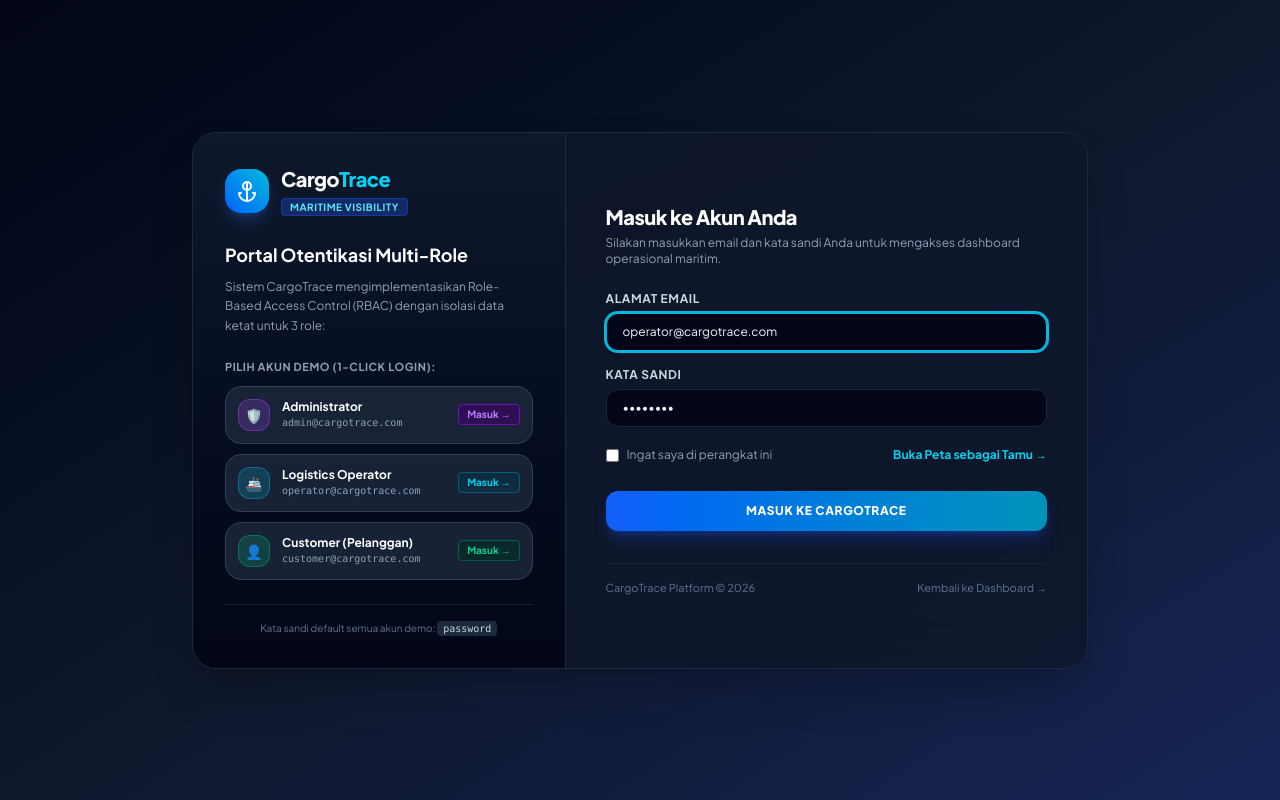
After one commit to mikaolyvia/CargoTrace, a Laravel app: page /login in a window 1280 px wide. The commit adds this page. Run offline with Laravel 12, Linux system fonts and the light colour scheme; data comes from the database, SQL or seed files in the repository; style sheets or scripts are compiled from the project's sources.

Commit message:
feat(auth): add web login, logout, and 1-click role switcher for Admin, Operator, and Customer

```diff
--- /dev/null
+++ b/app/Http/Controllers/Web/AuthWebController.php
@@ -0,0 +1,87 @@
+<?php
+
+namespace App\Http\Controllers\Web;
+
+use App\Http\Controllers\Controller;
+use App\Models\User;
+use Illuminate\Http\RedirectResponse;
+use Illuminate\Http\Request;
+use Illuminate\Support\Facades\Auth;
+use Illuminate\View\View;
+
+class AuthWebController extends Controller
+{
+    /**
+     * Show the application login form.
+     */
+    public function showLoginForm(): View|RedirectResponse
+    {
+        return view('auth.login', [
+            'users' => [
+                'admin' => User::where('role', 'ADMIN')->first(),
+                'operator' => User::where('role', 'OPERATOR')->first(),
+                'customer' => User::where('role', 'CUSTOMER')->first(),
+            ],
+        ]);
+    }
+
+    /**
+     * Handle an authentication attempt.
+     */
+    public function login(Request $request): RedirectResponse
+    {
+        $credentials = $request->validate([
+            'email' => ['required', 'email'],
+            'password' => ['required', 'string'],
+        ]);
+
+        $remember = $request->boolean('remember');
+
+        if (Auth::attempt($credentials, $remember)) {
+            $request->session()->regenerate();
+
+            return redirect()->intended(route('dashboard'))
+                ->with('success', 'Selamat datang kembali, ' . Auth::user()->name . '!');
+        }
+
+        return back()->withErrors([
+            'email' => 'Email atau kata sandi yang Anda masukkan tidak sesuai.',
+        ])->onlyInput('email');
+    }
+
+    /**
+     * Quick switch between demo roles (Admin, Operator, Customer).
+     */
+    public function switchRole(Request $request, string $role): RedirectResponse
+    {
+        $role = strtoupper($role);
+        if (! in_array($role, ['ADMIN', 'OPERATOR', 'CUSTOMER'])) {
+            return back()->with('error', 'Peran tidak valid.');
+        }
+
+        $targetUser = User::where('role', $role)->first();
+        if (! $targetUser) {
+            return back()->with('error', "Pengguna dengan peran {$role} tidak ditemukan.");
+        }
+
+        Auth::login($targetUser);
+        $request->session()->regenerate();
+
+        return redirect()->back()
+            ->with('success', "Beralih akun ke: {$targetUser->name} ({$targetUser->role})");
+    }
+
+    /**
+     * Log the user out of the application.
+     */
+    public function logout(Request $request): RedirectResponse
+    {
+        Auth::logout();
+
+        $request->session()->invalidate();
+        $request->session()->regenerateToken();
+
+        return redirect()->route('login')
+            ->with('success', 'Anda telah berhasil keluar dari sistem CargoTrace.');
+    }
+}
--- /dev/null
+++ b/resources/views/auth/login.blade.php
@@ -0,0 +1,171 @@
+<!DOCTYPE html>
+<html lang="id" class="h-full bg-slate-950">
+<head>
+    <meta charset="UTF-8">
+    <meta name="viewport" content="width=device-width, initial-scale=1.0">
+    <title>Login - CargoTrace Maritime Visibility</title>
+    <link rel="preconnect" href="https://fonts.googleapis.com">
+    <link rel="preconnect" href="https://fonts.gstatic.com" crossorigin>
+    <link href="https://fonts.googleapis.com/css2?family=Plus+Jakarta+Sans:wght@400;500;600;700;800;900&display=swap" rel="stylesheet">
+    @vite(['resources/css/app.css', 'resources/js/app.js'])
+    <style>
+        body { font-family: 'Plus Jakarta Sans', ui-sans-serif, system-ui, sans-serif; }
+    </style>
+</head>
+<body class="h-full flex items-center justify-center p-4 bg-gradient-to-br from-slate-950 via-slate-900 to-blue-950 text-slate-100">
+
+    <div class="w-full max-w-4xl grid grid-cols-1 md:grid-cols-12 bg-slate-900/90 border border-slate-800 rounded-3xl shadow-2xl overflow-hidden backdrop-blur-xl">
+
+        <!-- Left Column: Branding & Role Selection -->
+        <div class="md:col-span-5 p-8 bg-gradient-to-b from-slate-900 to-slate-950 flex flex-col justify-between border-b md:border-b-0 md:border-r border-slate-800">
+            <div>
+                <div class="flex items-center gap-3 mb-6">
+                    <div class="w-11 h-11 rounded-2xl bg-gradient-to-tr from-blue-600 to-cyan-500 flex items-center justify-center text-white shadow-lg shadow-blue-500/25">
+                        <svg class="w-6 h-6" fill="none" stroke="currentColor" viewBox="0 0 24 24">
+                            <path stroke-linecap="round" stroke-linejoin="round" stroke-width="2" d="M12 3v18m0-18c-2.21 0-4 1.79-4 4s1.79 4 4 4 4-1.79 4-4-1.79-4-4-4zm-8 11a8 8 0 0016 0M4 14h2m12 0h2"/>
+                        </svg>
+                    </div>
+                    <div>
+                        <h1 class="text-xl font-black text-white tracking-tight">Cargo<span class="text-cyan-400">Trace</span></h1>
+                        <span class="text-[10px] font-bold uppercase tracking-wider px-2 py-0.5 rounded bg-blue-900/60 text-cyan-300 border border-blue-700/50">Maritime Visibility</span>
+                    </div>
+                </div>
+
+                <h2 class="text-lg font-bold text-white mb-2">Portal Otentikasi Multi-Role</h2>
+                <p class="text-xs text-slate-400 leading-relaxed mb-6">
+                    Sistem CargoTrace mengimplementasikan Role-Based Access Control (RBAC) dengan isolasi data ketat untuk 3 role:
+                </p>
+
+                <!-- Quick Switch Buttons for Demo -->
+                <div class="space-y-2.5">
+                    <p class="text-[11px] font-bold uppercase tracking-wider text-slate-400">Pilih Akun Demo (1-Click Login):</p>
+
+                    <!-- Admin Card -->
+                    <form action="{{ route('login.post') }}" method="POST">
+                        @csrf
+                        <input type="hidden" name="email" value="admin@cargotrace.com">
+                        <input type="hidden" name="password" value="password">
+                        <button type="submit" class="w-full text-left p-3 rounded-2xl bg-slate-800/80 hover:bg-slate-800 border border-slate-700 hover:border-blue-500 transition group flex items-center justify-between">
+                            <div class="flex items-center gap-3">
+                                <span class="w-8 h-8 rounded-xl bg-purple-500/20 text-purple-300 border border-purple-500/40 flex items-center justify-center text-sm font-bold">🛡️</span>
+                                <div>
+                                    <div class="text-xs font-bold text-white group-hover:text-cyan-300 transition">Administrator</div>
+                                    <div class="text-[10px] text-slate-400 font-mono">admin@cargotrace.com</div>
+                                </div>
+                            </div>
+                            <span class="text-[10px] font-bold text-purple-400 px-2 py-0.5 rounded bg-purple-950/60 border border-purple-800">Masuk &rarr;</span>
+                        </button>
+                    </form>
+
+                    <!-- Operator Card -->
+                    <form action="{{ route('login.post') }}" method="POST">
+                        @csrf
+                        <input type="hidden" name="email" value="operator@cargotrace.com">
+                        <input type="hidden" name="password" value="password">
+                        <button type="submit" class="w-full text-left p-3 rounded-2xl bg-slate-800/80 hover:bg-slate-800 border border-slate-700 hover:border-cyan-500 transition group flex items-center justify-between">
+                            <div class="flex items-center gap-3">
+                                <span class="w-8 h-8 rounded-xl bg-cyan-500/20 text-cyan-300 border border-cyan-500/40 flex items-center justify-center text-sm font-bold">🚢</span>
+                                <div>
+                                    <div class="text-xs font-bold text-white group-hover:text-cyan-300 transition">Logistics Operator</div>
+                                    <div class="text-[10px] text-slate-400 font-mono">operator@cargotrace.com</div>
+                                </div>
+                            </div>
+                            <span class="text-[10px] font-bold text-cyan-400 px-2 py-0.5 rounded bg-cyan-950/60 border border-cyan-800">Masuk &rarr;</span>
+                        </button>
+                    </form>
+
+                    <!-- Customer Card -->
+                    <form action="{{ route('login.post') }}" method="POST">
+                        @csrf
+                        <input type="hidden" name="email" value="customer@cargotrace.com">
+                        <input type="hidden" name="password" value="password">
+                        <button type="submit" class="w-full text-left p-3 rounded-2xl bg-slate-800/80 hover:bg-slate-800 border border-slate-700 hover:border-emerald-500 transition group flex items-center justify-between">
+                            <div class="flex items-center gap-3">
+                                <span class="w-8 h-8 rounded-xl bg-emerald-500/20 text-emerald-300 border border-emerald-500/40 flex items-center justify-center text-sm font-bold">👤</span>
+                                <div>
+                                    <div class="text-xs font-bold text-white group-hover:text-emerald-300 transition">Customer (Pelanggan)</div>
+                                    <div class="text-[10px] text-slate-400 font-mono">customer@cargotrace.com</div>
+                                </div>
+                            </div>
+                            <span class="text-[10px] font-bold text-emerald-400 px-2 py-0.5 rounded bg-emerald-950/60 border border-emerald-800">Masuk &rarr;</span>
+                        </button>
+                    </form>
+                </div>
+            </div>
+
+            <div class="mt-6 pt-4 border-t border-slate-800/80 text-[10px] text-slate-500 text-center">
+                Kata sandi default semua akun demo: <span class="font-mono text-slate-300 bg-slate-800 px-1.5 py-0.5 rounded">password</span>
+            </div>
+        </div>
+
+        <!-- Right Column: Manual Login Form -->
+        <div class="md:col-span-7 p-8 md:p-10 flex flex-col justify-center">
+            <div class="mb-6">
+                <h3 class="text-xl font-black text-white tracking-tight">Masuk ke Akun Anda</h3>
+                <p class="text-xs text-slate-400 mt-1">Silakan masukkan email dan kata sandi Anda untuk mengakses dashboard operasional maritim.</p>
+            </div>
+
+            <!-- Flash Error / Success Notifications -->
+            @if(session('success'))
+                <div class="mb-4 p-3 rounded-xl bg-emerald-950/70 border border-emerald-800 text-emerald-300 text-xs flex items-center gap-2">
+                    <span>✅</span>
+                    <span>{{ session('success') }}</span>
+                </div>
+            @endif
+
+            @if($errors->any())
+                <div class="mb-4 p-3 rounded-xl bg-rose-950/70 border border-rose-800 text-rose-300 text-xs space-y-1">
+                    <div class="font-bold flex items-center gap-1">
+                        <span>⚠️</span>
+                        <span>Gagal Masuk:</span>
+                    </div>
+                    @foreach($errors->all() as $err)
+                        <div class="pl-5">&bull; {{ $err }}</div>
+                    @endforeach
+                </div>
+            @endif
+
+            <!-- Standard Form -->
+            <form action="{{ route('login.post') }}" method="POST" class="space-y-4">
+                @csrf
+                <div>
+                    <label for="email" class="block text-xs font-bold text-slate-300 mb-1.5 uppercase tracking-wider">Alamat Email</label>
+                    <input type="email" id="email" name="email" value="{{ old('email', 'operator@cargotrace.com') }}" required autofocus
+                           class="w-full px-4 py-2.5 rounded-xl bg-slate-950 border border-slate-800 text-slate-100 text-xs focus:ring-2 focus:ring-cyan-500 focus:border-cyan-500 transition outline-none"
+                           placeholder="nama@cargotrace.com">
+                </div>
+
+                <div>
+                    <label for="password" class="block text-xs font-bold text-slate-300 mb-1.5 uppercase tracking-wider">Kata Sandi</label>
+                    <input type="password" id="password" name="password" value="password" required
+                           class="w-full px-4 py-2.5 rounded-xl bg-slate-950 border border-slate-800 text-slate-100 text-xs focus:ring-2 focus:ring-cyan-500 focus:border-cyan-500 transition outline-none"
+                           placeholder="••••••••">
+                </div>
+
+                <div class="flex items-center justify-between text-xs pt-1">
+                    <label class="flex items-center gap-2 text-slate-400 cursor-pointer">
+                        <input type="checkbox" name="remember" class="rounded border-slate-700 bg-slate-950 text-cyan-600 focus:ring-cyan-500">
+                        <span>Ingat saya di perangkat ini</span>
+                    </label>
+                    <a href="{{ route('tracking.map') }}" class="text-cyan-400 hover:text-cyan-300 font-bold transition">
+                        Buka Peta sebagai Tamu &rarr;
+                    </a>
+                </div>
+
+                <div class="pt-3">
+                    <button type="submit" class="w-full py-3 px-4 rounded-xl bg-gradient-to-r from-blue-600 to-cyan-600 hover:from-blue-500 hover:to-cyan-500 text-white font-black text-xs uppercase tracking-wider shadow-lg shadow-blue-600/30 transition transform active:scale-[0.99]">
+                        Masuk ke CargoTrace
+                    </button>
+                </div>
+            </form>
+
+            <div class="mt-8 pt-4 border-t border-slate-800/80 flex items-center justify-between text-[11px] text-slate-500">
+                <span>CargoTrace Platform &copy; 2026</span>
+                <a href="{{ route('dashboard') }}" class="hover:text-slate-300 transition">Kembali ke Dashboard &rarr;</a>
+            </div>
+        </div>
+
+    </div>
+
+</body>
+</html>
--- a/routes/web.php
+++ b/routes/web.php
@@ -1,9 +1,17 @@
 <?php
 
+use App\Http\Controllers\Web\AuthWebController;
 use App\Http\Controllers\Web\DashboardWebController;
 use App\Http\Controllers\Web\TrackingWebController;
 use Illuminate\Support\Facades\Route;
 
+// Authentication & Multi-Role Switching
+Route::get('/login', [AuthWebController::class, 'showLoginForm'])->name('login');
+Route::post('/login', [AuthWebController::class, 'login'])->name('login.post');
+Route::match(['get', 'post'], '/logout', [AuthWebController::class, 'logout'])->name('logout');
+Route::post('/switch-role/{role}', [AuthWebController::class, 'switchRole'])->name('auth.switch_role');
+
+// Core Web Views
 Route::get('/', [DashboardWebController::class, 'index'])->name('home');
 Route::get('/dashboard', [DashboardWebController::class, 'index'])->name('dashboard');
 
```
Also changed, not shown: resources/views/layouts/app.blade.php (+100 -18 lines).
